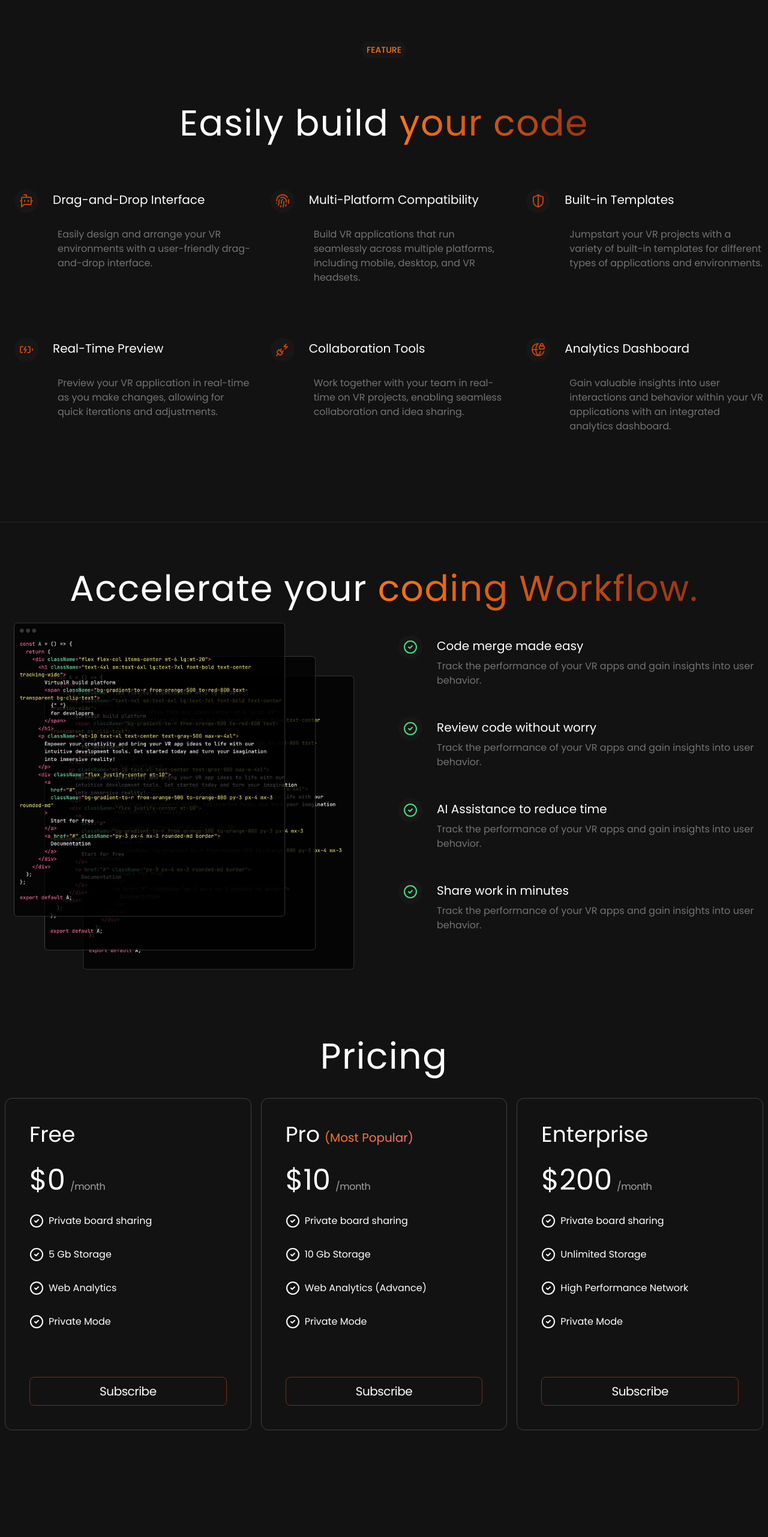
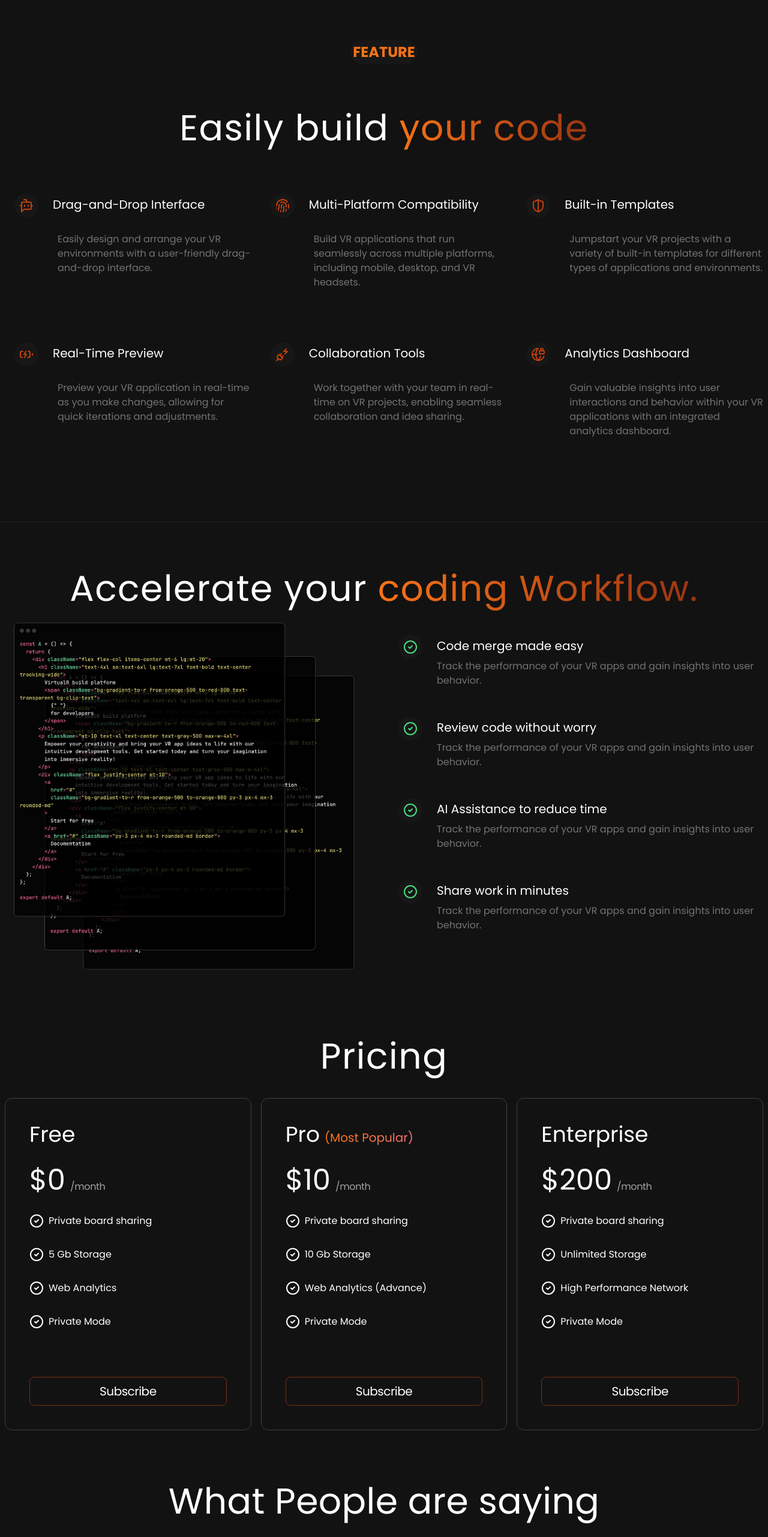
Before and after one commit to brihat2590/Front-end, a React (Vite) app: page / in a window 1280 px wide. Shown: the part 845-3408 px from the top of the page at 60% size. Before the commit the page ends 3238 px from the top, so only its background shows below. Built offline with nearby package versions, Linux system fonts and the light colour scheme.

Commit message:
added the testimonial section

```diff
--- a/src/App.jsx
+++ b/src/App.jsx
@@ -4,6 +4,7 @@
 import FeatureSection from './Components/FeatureSection'
 import WorkFlow from './Components/WorkFlow'
 import Pricing from './Components/Pricing'
+import Testimonials from './Components/Testimonials'
 
 
 function App() {
@@ -15,6 +16,7 @@
       <FeatureSection/>
       <WorkFlow/>
       <Pricing/>
+      <Testimonials/>
     </div>
   )
 }
--- a/src/Components/FeatureSection.jsx
+++ b/src/Components/FeatureSection.jsx
@@ -4,7 +4,7 @@
   return (
     <div className="relative mt-20 border-b border-neutral-800 min-h-[800px]">
       <div className="text-center">
-        <span className="bg-neutral-900 text-orange-500 rounded-full h-6 text-sm font-medium px-2 py-1 uppercase">
+        <span className="bg-neutral-900 text-orange-500 rounded-full h-6 text-2xl font-bold px-1 py-1 uppercase">
           Feature
         </span>
         <h2 className="text-3xl sm:text-5xl lg:text-6xl mt-10 lg:mt-20 tracking-wide">
--- /dev/null
+++ b/src/Components/Testimonials.jsx
@@ -0,0 +1,35 @@
+import { testimonials } from "../constants";
+
+const Testimonials = () => {
+  return (
+    <div className="mt-20 tracking-wide">
+      <h2 className="text-3xl sm:text-5xl lg:text-6xl text-center my-10 lg:my-20">
+        What People are saying
+      </h2>
+      <div className="flex flex-wrap justify-center">
+        {testimonials.map((testimonial, index) => (
+          <div key={index} className="w-full sm:w-1/2 lg:w-1/3 px-4 py-2">
+            <div className="bg-neutral-900 rounded-md p-6 text-md border border-neutral-800 font-thin">
+              <p>{testimonial.text}</p>
+              <div className="flex mt-8 items-start">
+                <img
+                  className="w-12 h-12 mr-6 rounded-full border border-neutral-300"
+                  src={testimonial.image}
+                  alt=""
+                />
+                <div>
+                  <h6>{testimonial.user}</h6>
+                  <span className="text-sm font-normal italic text-neutral-600">
+                    {testimonial.company}
+                  </span>
+                </div>
+              </div>
+            </div>
+          </div>
+        ))}
+      </div>
+    </div>
+  );
+};
+
+export default Testimonials;
```
